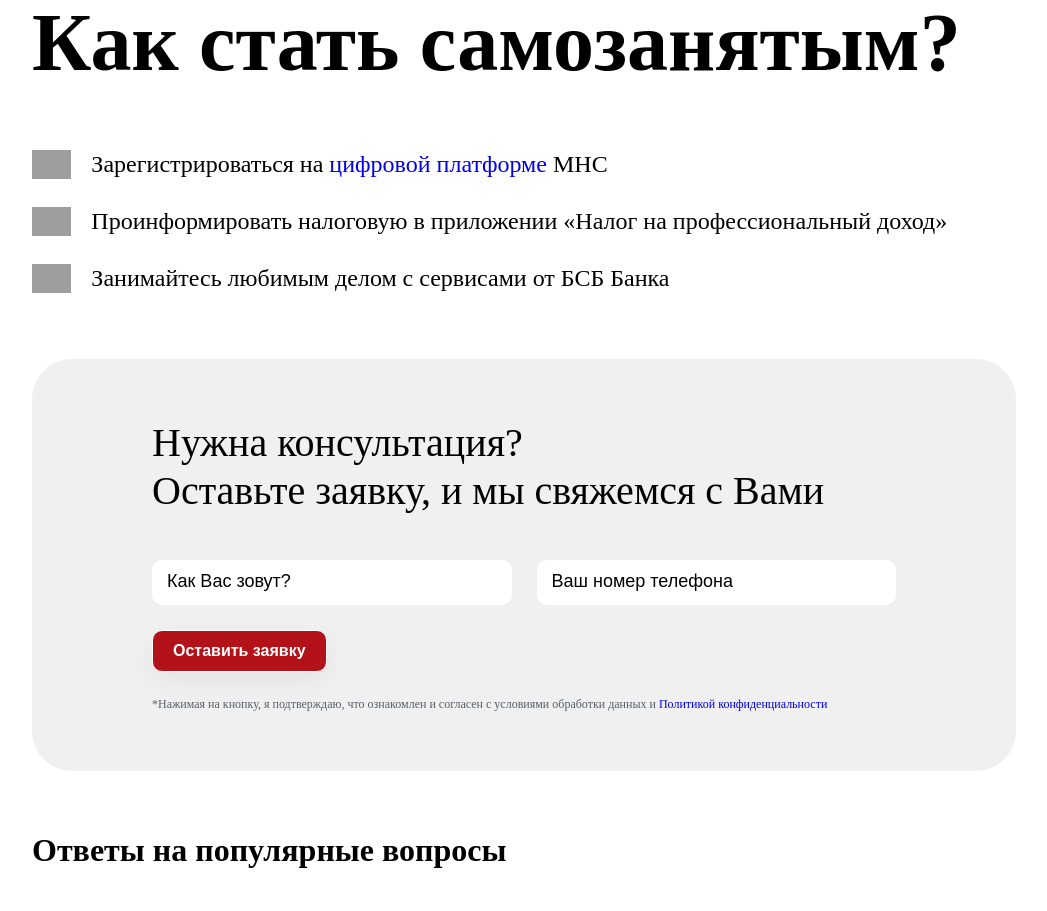
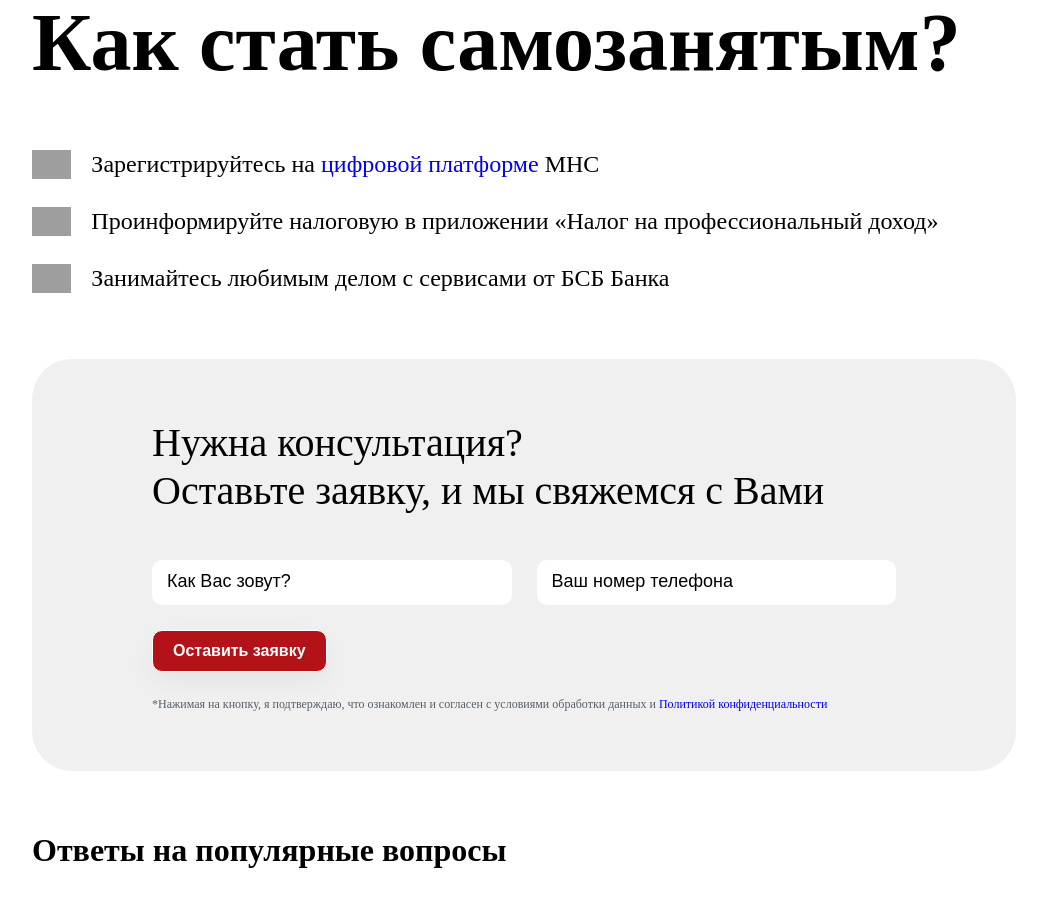
Before and after one commit to ZemliakovD/selfemployes-2, a plain HTML site: page index.html in a window 1280 px wide. Shown: the part 1414-2325 px from the top of the page, without its empty margins (116-1163 px from the left). Drawn offline with nearby package versions, Linux system fonts and the light colour scheme; grey boxes are pictures that could not be loaded.

Commit message:
Add files via upload

```diff
--- a/index.html
+++ b/index.html
@@ -109,13 +109,13 @@
             <div class="call-content">
                 <div class="call-content-item">
                     <img src="https://i.ibb.co/7Rcygq3/step-1.png" alt="" class="call-content-icon">
-                    <p class="call-content-text">Зарегистрироваться на <a
+                    <p class="call-content-text">Зарегиcтрируйтесь на <a
                             href="https://nalog.gov.by/professional_income_tax/mobile.php" target="_blank"
                             rel="nofollow">цифровой платформе</a> МНС</p>
                 </div>
                 <div class="call-content-item">
                     <img src="https://i.ibb.co/pJhNy4H/step-2.png" alt="" class="call-content-icon">
-                    <p class="call-content-text">Проинформировать налоговую в приложении «Налог на профессиональный
+                    <p class="call-content-text">Проинформируйте налоговую в приложении «Налог на профессиональный
                         доход»</p>
                 </div>
                 <div class="call-content-item">
```
